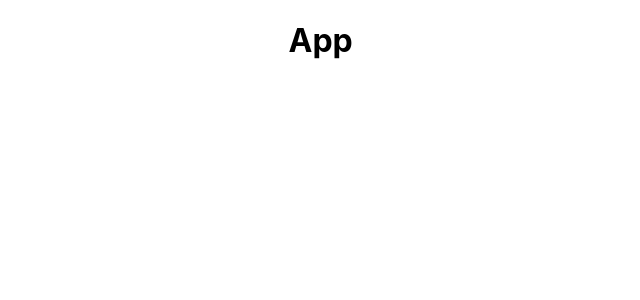
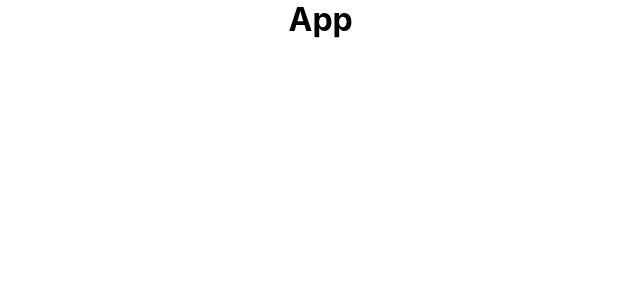
Before and after one commit to git-hubsalt/omoib-frontend, a React (Create React App) app: page / in a window 1280 px wide. Shown: the top 300 px of the page, without its empty margins (155-795 px from the left). Built offline with nearby package versions, Linux system fonts and the light colour scheme; a web font is replaced by a local one.

Commit message:
feat: GlobalStyles 초기화 추가

```diff
--- a/src/styles/GlobalStyles.ts
+++ b/src/styles/GlobalStyles.ts
@@ -2,6 +2,27 @@
 import { createGlobalStyle } from 'styled-components';
 
 export const GlobalStyles = createGlobalStyle`
+
+    html, body, div, span, applet, object, iframe,
+    h1, h2, h3, h4, h5, h6, p, blockquote, pre,
+    a, abbr, acronym, address, big, cite, code,
+    del, dfn, em, img, ins, kbd, q, s, samp,
+    small, strike, strong, sub, sup, tt, var,
+    b, u, i, center,
+    dl, dt, dd, ol, ul, li,
+    fieldset, form, label, legend,
+    table, caption, tbody, tfoot, thead, tr, th, td,
+    article, aside, canvas, details, embed,
+    figure, figcaption, footer, header, hgroup,
+    menu, nav, output, ruby, section, summary,
+    time, mark, audio, video {
+        margin: 0;
+        padding: 0;
+        border: 0;
+        vertical-align: baseline;
+    }
+
+
   @font-face {
     font-family: "Pretendard";
     font-weight: 900;
```
